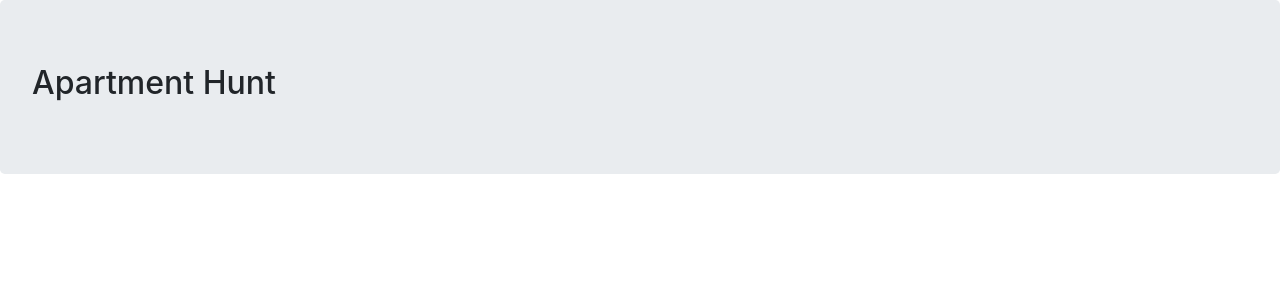
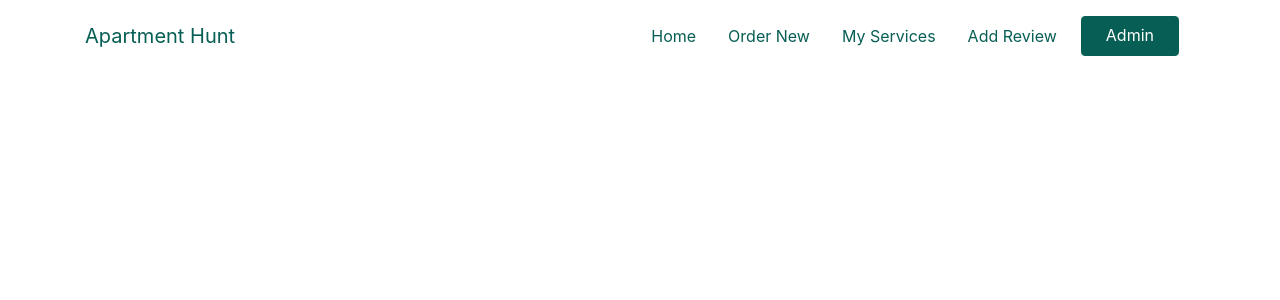
Before and after one commit to smswajan/apartment-hunt, a React (Create React App) app: page / in a window 1280 px wide. Shown: the top 300 px of the page. Built offline with nearby package versions, Linux system fonts and the light colour scheme.

Commit message:
Added navbar

```diff
--- a/package.json
+++ b/package.json
@@ -7,6 +7,7 @@
     "@testing-library/react": "^11.1.0",
     "@testing-library/user-event": "^12.1.10",
     "bootstrap": "^4.5.3",
+    "node-sass": "^4.14.1",
     "react": "^17.0.1",
     "react-bootstrap": "^1.4.0",
     "react-dom": "^17.0.1",
--- a/src/App.js
+++ b/src/App.js
@@ -1,11 +1,11 @@
 import React from 'react';
 import { Jumbotron } from 'react-bootstrap';
-
+import MainNavbar from './Components/Shared/MainNavbar/MainNavbar';
 function App() {
   return (
-    <Jumbotron>
-      <h2 className="text-cent">Apartment Hunt</h2>
-    </Jumbotron>
+    <>
+      <MainNavbar />
+    </>
   );
 }
 
--- /dev/null
+++ b/src/Components/Shared/MainNavbar/MainNavbar.js
@@ -0,0 +1,30 @@
+import React from 'react';
+import { Button, Container, Nav, Navbar } from 'react-bootstrap';
+
+
+const MainNavbar = () => {
+    return (
+        <>
+            <Navbar collapseOnSelect expand="lg" variant="" className="py-3" >
+                <Container className="d-flex align-items-center">
+                    <Navbar.Brand className="mr-auto" href="/">
+                        Apartment Hunt
+                        {/* <img src={LogoBrand} alt="" className="logo-brand" /> */}
+                    </Navbar.Brand>
+                    <Navbar.Toggle aria-controls="agency-navbar" />
+                    <Navbar.Collapse id="agency-navbar">
+                        <Nav className="ml-auto text-center">
+                            <Nav.Link href="/" className="navbar-link-item mr-3" >Home</Nav.Link>
+                            <Nav.Link href="/orders" className="navbar-link-item mr-3" >Order New</Nav.Link>
+                            <Nav.Link href="/services" className="navbar-link-item mr-3" >My Services</Nav.Link>
+                            <Nav.Link href="/reviews" className="navbar-link-item mr-3" >Add Review</Nav.Link>
+                            <Button href="/admin/service-list" className="px-4 mr-3">Admin</Button>
+                        </Nav>
+                    </Navbar.Collapse>
+                </Container>
+            </Navbar>
+        </>
+    );
+};
+
+export default MainNavbar;
```
Also changed, not shown: src/Components/Shared/MainNavbar/MainNavbar.scss (added), 1 other file (tests, documents, lock files or other folders).
